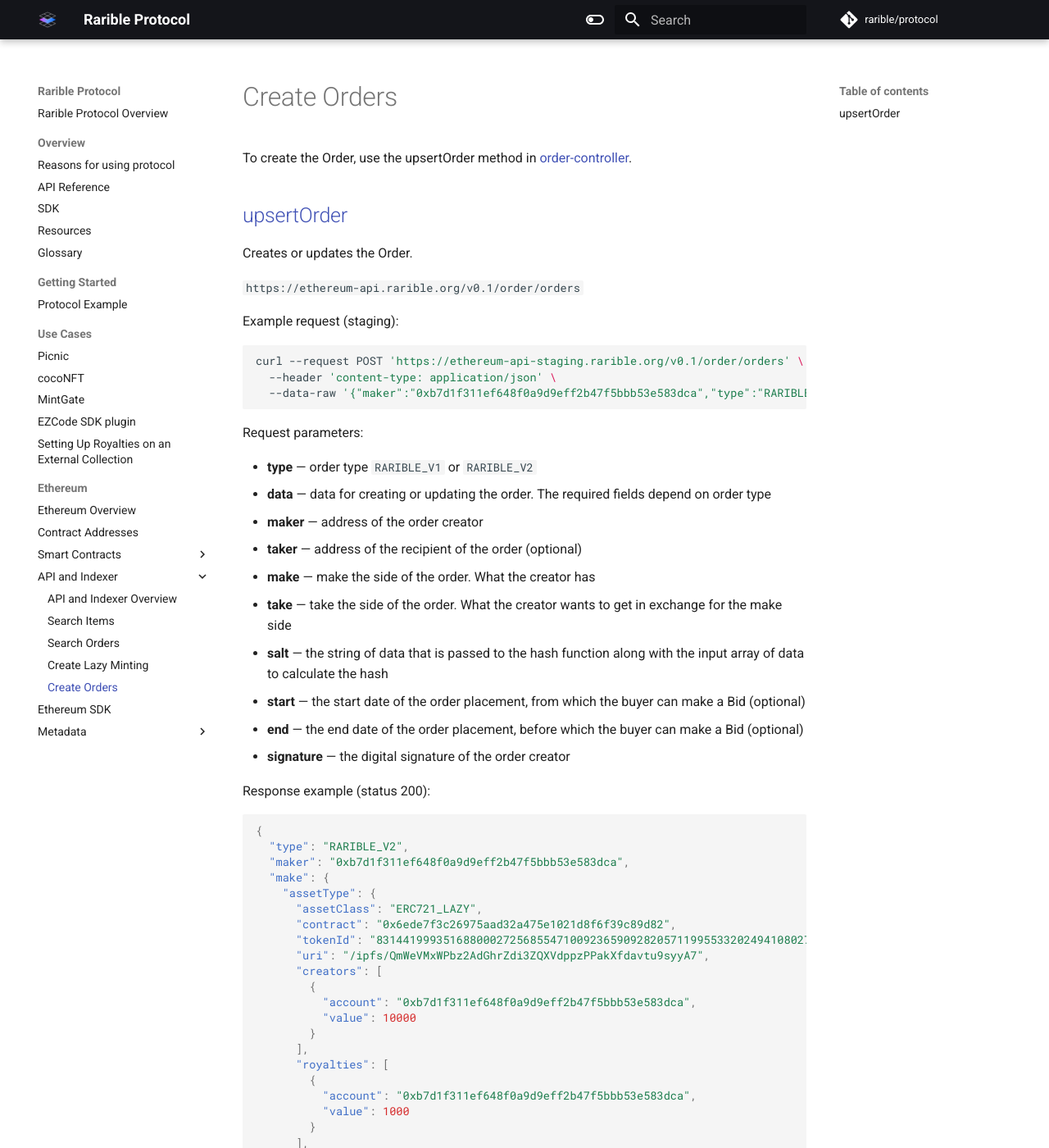
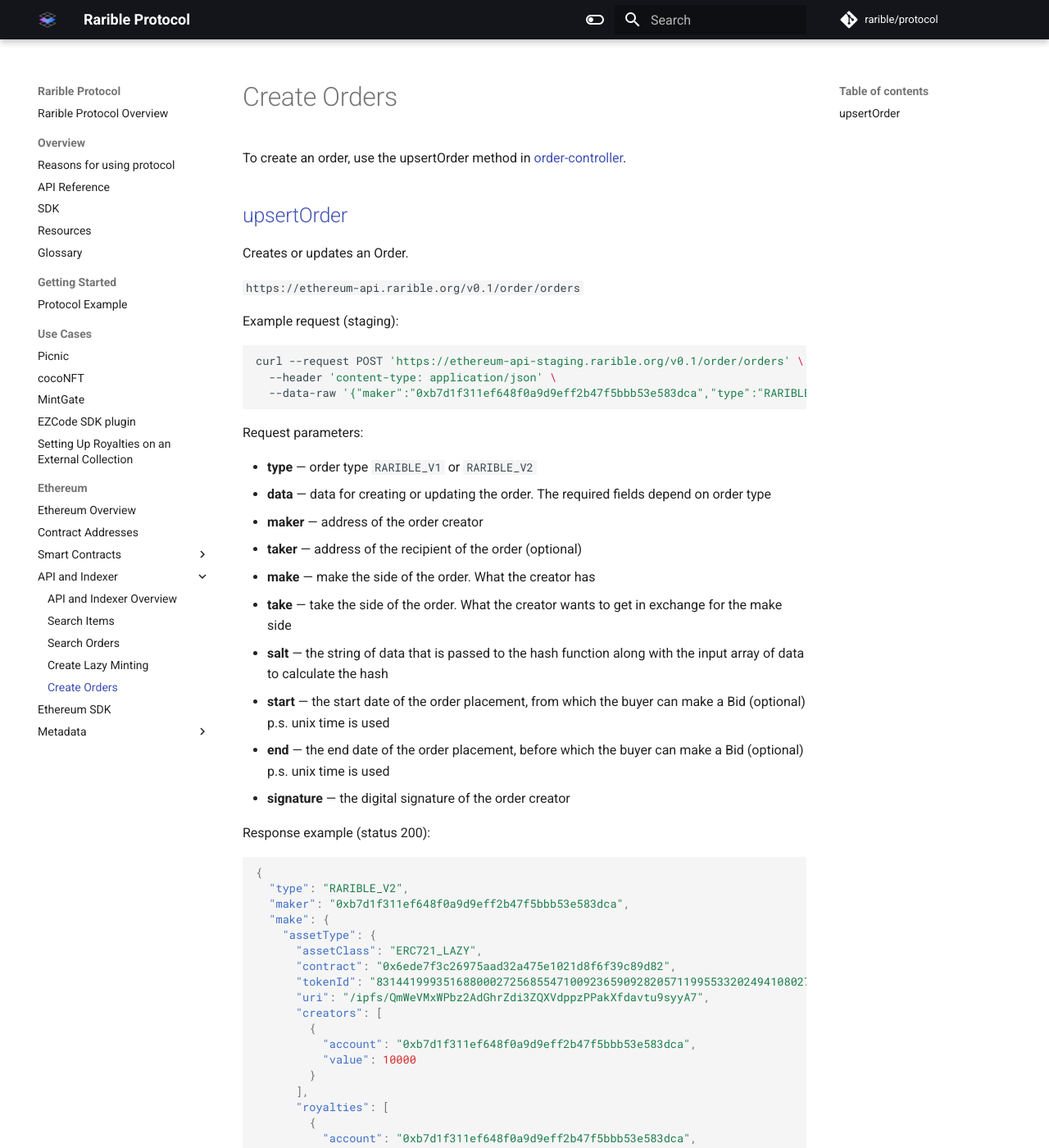
Before and after one commit to rarible/protocol, an MkDocs documentation site: the page built from docs/ethereum/api/create-orders.md, in a window 1280 px wide and 1400 px high. Shown: the whole window at 82% size. Built offline with MkDocs 1.6.1 and Material for MkDocs 9.7.7, drawn with Linux system fonts in a browser that asks for light colours; comment, search, counter and statistics services are not loaded.

Commit message:
Review create-orders.md - Denis PR

```diff
--- a/docs/ethereum/api/create-orders.md
+++ b/docs/ethereum/api/create-orders.md
@@ -1,10 +1,10 @@
 # Create Orders
 
-To create the Order, use the upsertOrder method in [order-controller](https://ethereum-api.rarible.org/v0.1/doc#tag/order-controller).
+To create an order, use the upsertOrder method in [order-controller](https://ethereum-api.rarible.org/v0.1/doc#tag/order-controller).
 
 ## [upsertOrder](https://ethereum-api.rarible.org/v0.1/doc#operation/upsertOrder)
 
-Creates or updates the Order.
+Creates or updates an Order.
 
 `https://ethereum-api.rarible.org/v0.1/order/orders`
 
@@ -25,8 +25,8 @@
 * **make** — make the side of the order. What the creator has
 * **take** — take the side of the order. What the creator wants to get in exchange for the make side
 * **salt** — the string of data that is passed to the hash function along with the input array of data to calculate the hash
-* **start** — the start date of the order placement, from which the buyer can make a Bid (optional)
-* **end** — the end date of the order placement, before which the buyer can make a Bid (optional)
+* **start** — the start date of the order placement, from which the buyer can make a Bid (optional) p.s. unix time is used
+* **end** — the end date of the order placement, before which the buyer can make a Bid (optional) p.s. unix time is used
 * **signature** — the digital signature of the order creator
 
 Response example (status 200):
```
